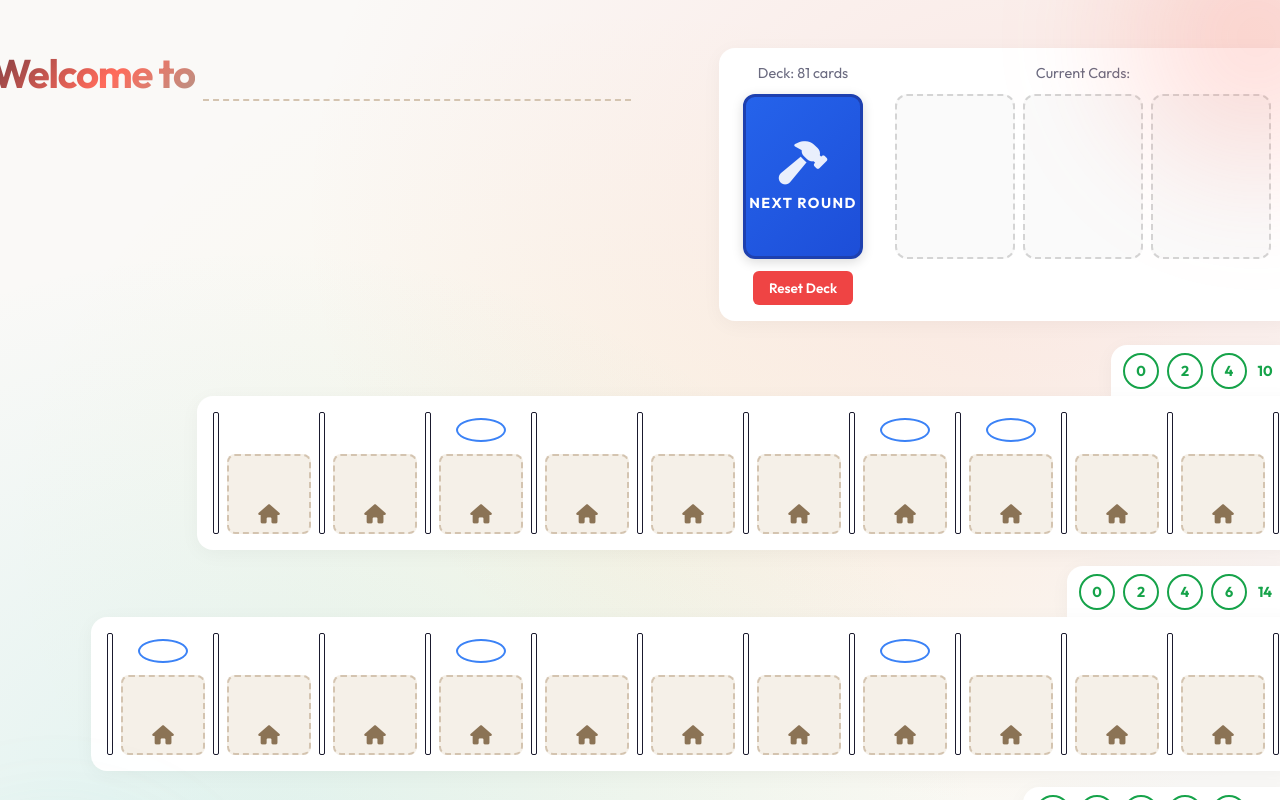
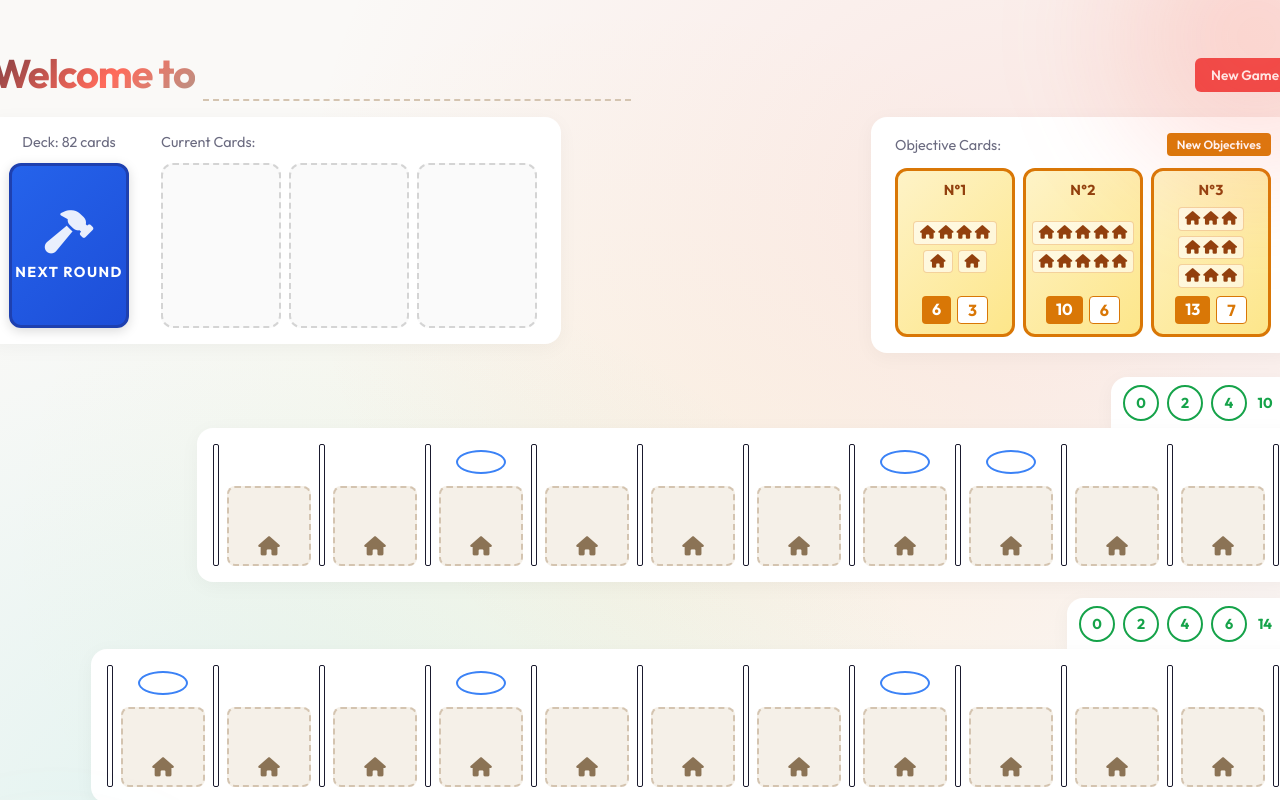
Before and after one commit to ckdoan1/welcome_to, a React (Vite) app: page / in a window 1280 px wide. Shown: the top 800 px of the page. Built offline with nearby package versions, Linux system fonts and the light colour scheme.

Commit message:
Add objective cards

```diff
--- a/src/App.css
+++ b/src/App.css
@@ -11,11 +11,14 @@
 }
 
 .welcome-container {
-  text-align: center;
+  display: flex;
+  flex-direction: column;
+  align-items: stretch;
   padding: 3rem;
   position: relative;
   z-index: 1;
   animation: fadeInUp 0.8s ease-out;
+  width: fit-content;
 }
 
 @keyframes fadeInUp {
@@ -60,13 +63,12 @@
   }
 }
 
-.top-bar {
+.header-row {
   display: flex;
   justify-content: space-between;
-  align-items: flex-start;
-  gap: 2rem;
-  margin-bottom: 1.5rem;
+  align-items: center;
   width: 100%;
+  margin-bottom: 1rem;
 }
 
 .title-section {
@@ -208,6 +210,7 @@
   display: flex;
   flex-direction: column;
   align-items: flex-end;
+  width: 100%;
   gap: 0;
   margin-bottom: 1rem;
 }
@@ -234,6 +237,15 @@
   border-radius: 16px 0 16px 16px;
 }
 
+.cards-row {
+  display: flex;
+  justify-content: space-between;
+  gap: 1.5rem;
+  margin-bottom: 1.5rem;
+  align-items: flex-start;
+  width: 100%;
+}
+
 .card-section {
   display: flex;
   gap: 2rem;
@@ -242,6 +254,62 @@
   border-radius: 16px;
   box-shadow: 0 4px 20px rgba(0, 0, 0, 0.04);
   align-items: flex-start;
+  width: fit-content;
+}
+
+.objectives-section {
+  background: white;
+  border-radius: 16px;
+  box-shadow: 0 4px 20px rgba(0, 0, 0, 0.04);
+  padding: 1rem 1.5rem;
+  display: flex;
+  flex-direction: column;
+}
+
+.objectives-header {
+  display: flex;
+  justify-content: space-between;
+  align-items: center;
+  margin-bottom: 0.75rem;
+}
+
+.objectives-label {
+  font-family: 'Outfit', sans-serif;
+  font-size: 0.9rem;
+  color: var(--text-secondary);
+  margin: 0;
+}
+
+.new-objectives-btn {
+  background: #d97706;
+  border: none;
+  color: white;
+  padding: 4px 10px;
+  border-radius: 4px;
+  font-family: 'Outfit', sans-serif;
+  font-size: 0.75rem;
+  font-weight: 600;
+  cursor: pointer;
+  transition: all 0.2s ease;
+}
+
+.new-objectives-btn:hover {
+  background: #b45309;
+}
+
+.objectives-display {
+  display: flex;
+  gap: 0.5rem;
+  flex: 1;
+  align-items: stretch;
+}
+
+.objective-placeholder {
+  width: 120px;
+  height: 165px;
+  border: 2px dashed #d4c4b0;
+  border-radius: 12px;
+  background: #f5f0e8;
 }
 
 .deck-area {
--- a/src/App.jsx
+++ b/src/App.jsx
@@ -2,8 +2,10 @@ import { useState } from 'react'
 import './App.css'
 import HouseLot from './components/HouseLot'
 import ConstructionCard from './components/ConstructionCard'
+import ObjectiveCard from './components/ObjectiveCard'
 import Parks from './components/Parks'
 import { createShuffledDeck } from './data/constructionCards'
+import { getRandomObjectives, getDeckInfo } from './data/objectiveCards'
 
 // Houses with pool option (0-indexed)
 const ROW1_POOLS = [2, 6, 7] // 3rd, 7th, 8th
@@ -92,6 +94,13 @@ function App() {
     setCurrentCards([])
   }
 
+  // Objective cards
+  const [objectives, setObjectives] = useState(() => getRandomObjectives())
+
+  const pickNewObjectives = () => {
+    setObjectives(getRandomObjectives())
+  }
+
   const updateRow1House = (index, field, value) => {
     setRow1(prev => prev.map((house, i) =>
       i === index ? { ...house, [field]: value } : house
@@ -116,7 +125,7 @@ function App() {
         <div className="glow-orb"></div>
         <div className="glow-orb secondary"></div>
 
-        <div className="top-bar">
+        <div className="header-row">
           <div className="title-section">
             <h1 className="welcome-title">
               <span className="wave"></span> Welcome to
@@ -129,7 +138,10 @@ function App() {
               placeholder=" "
             />
           </div>
+          <button className="reset-btn" onClick={resetDeck}>New Game</button>
+        </div>
 
+        <div className="cards-row">
           <div className="card-section">
             <div className="deck-area">
               <p className="deck-count">Deck: {deck.length} cards</p>
@@ -138,7 +150,6 @@ function App() {
               ) : (
                 <p className="deck-empty">End of Game</p>
               )}
-              <button className="reset-btn" onClick={resetDeck}>Reset Deck</button>
             </div>
 
             <div className="drawn-cards">
@@ -161,6 +172,20 @@ function App() {
                   </>
                 )}
               </div>
+            </div>
+          </div>
+
+          <div className="objectives-section">
+            <div className="objectives-header">
+              <p className="objectives-label">Objective Cards:</p>
+              <button className="new-objectives-btn" onClick={pickNewObjectives}>
+                New Objectives
+              </button>
+            </div>
+            <div className="objectives-display">
+              <ObjectiveCard card={objectives.n1} deckInfo={getDeckInfo('n1')} />
+              <ObjectiveCard card={objectives.n2} deckInfo={getDeckInfo('n2')} />
+              <ObjectiveCard card={objectives.n3} deckInfo={getDeckInfo('n3')} />
             </div>
           </div>
         </div>
--- a/src/components/ConstructionCard.css
+++ b/src/components/ConstructionCard.css
@@ -79,6 +79,9 @@
 .action-bis .card-action { color: #dc2626; }
 .action-bis { border-color: #dc2626; }
 
+.action-solo .card-action { color: #ca8a04; }
+.action-solo { border-color: #ca8a04; }
+
 .card-back {
   width: 100%;
   height: 100%;
--- /dev/null
+++ b/src/components/ObjectiveCard.css
@@ -0,0 +1,82 @@
+.objective-card {
+  width: 120px;
+  min-height: 165px;
+  background: linear-gradient(135deg, #fef3c7 0%, #fde68a 100%);
+  border: 3px solid #d97706;
+  border-radius: 12px;
+  padding: 10px;
+  display: flex;
+  flex-direction: column;
+  gap: 8px;
+}
+
+.objective-header {
+  display: flex;
+  justify-content: center;
+  align-items: center;
+}
+
+.objective-deck {
+  font-family: 'Outfit', sans-serif;
+  font-size: 0.9rem;
+  font-weight: 700;
+  color: #92400e;
+  text-transform: uppercase;
+  letter-spacing: 0.02em;
+}
+
+.objective-requirements {
+  display: flex;
+  flex-direction: row;
+  flex-wrap: wrap;
+  gap: 5px;
+  flex: 1;
+  align-items: center;
+  justify-content: center;
+  align-content: center;
+}
+
+.houses-group {
+  display: inline-flex;
+  gap: 3px;
+  background: rgba(255, 255, 255, 0.6);
+  padding: 4px 6px;
+  border-radius: 4px;
+  border: 1px solid rgba(217, 119, 6, 0.3);
+}
+
+.houses-group .house-icon {
+  font-size: 0.85rem;
+  color: #92400e;
+}
+
+.objective-footer {
+  display: flex;
+  justify-content: center;
+}
+
+.objective-points-row {
+  display: flex;
+  gap: 6px;
+}
+
+.objective-points {
+  font-family: 'Outfit', sans-serif;
+  font-size: 1rem;
+  font-weight: 700;
+  padding: 3px 10px;
+  border-radius: 4px;
+  min-width: 28px;
+  text-align: center;
+}
+
+.objective-points.project {
+  background: #d97706;
+  color: white;
+}
+
+.objective-points.approved {
+  background: white;
+  color: #d97706;
+  border: 1px solid #d97706;
+}
--- /dev/null
+++ b/src/components/ObjectiveCard.jsx
@@ -0,0 +1,35 @@
+import './ObjectiveCard.css'
+
+function ObjectiveCard({ card, deckInfo }) {
+  if (!card) return null
+
+  // Sort requirements from largest to smallest
+  const sortedRequirements = [...card.requirements].sort((a, b) => b - a)
+
+  return (
+    <div className="objective-card">
+      <div className="objective-header">
+        <span className="objective-deck">{deckInfo?.name}</span>
+      </div>
+
+      <div className="objective-requirements">
+        {sortedRequirements.map((size, index) => (
+          <div key={index} className="houses-group">
+            {Array(size).fill(null).map((_, i) => (
+              <i key={i} className="fa-solid fa-house house-icon"></i>
+            ))}
+          </div>
+        ))}
+      </div>
+
+      <div className="objective-footer">
+        <div className="objective-points-row">
+          <span className="objective-points project">{card.projectPoints}</span>
+          <span className="objective-points approved">{card.approvedPoints}</span>
+        </div>
+      </div>
+    </div>
+  )
+}
+
+export default ObjectiveCard
--- /dev/null
+++ b/src/data/objectiveCards.js
@@ -0,0 +1,193 @@
+// Objective Cards Data
+// Three decks of increasing difficulty
+
+const OBJECTIVE_DECKS = {
+  n1: {
+    name: 'N°1',
+    difficulty: 'Easiest',
+    pointRange: '6-8 points',
+    cards: [
+      {
+        id: 'n1-1',
+        requirements: [6, 1],
+        description: 'One estate of size 6 and one estate of size 1',
+        projectPoints: 7,
+        approvedPoints: 4,
+      },
+      {
+        id: 'n1-2',
+        requirements: [4, 1, 1],
+        description: 'One estate of size 4 and two estates of size 1',
+        projectPoints: 6,
+        approvedPoints: 3,
+      },
+      {
+        id: 'n1-3',
+        requirements: [3, 2, 1],
+        description: 'One estate of each size: 3, 2, and 1',
+        projectPoints: 8,
+        approvedPoints: 4,
+      },
+      {
+        id: 'n1-4',
+        requirements: [3, 3],
+        description: 'Two estates of size 3',
+        projectPoints: 8,
+        approvedPoints: 4,
+      },
+      {
+        id: 'n1-5',
+        requirements: [2, 2, 2],
+        description: 'Three estates of size 2',
+        projectPoints: 8,
+        approvedPoints: 4,
+      },
+      {
+        id: 'n1-6',
+        requirements: [5, 2],
+        description: 'One estate of size 5 and one estate of size 2',
+        projectPoints: 6,
+        approvedPoints: 3,
+      },
+    ],
+  },
+  n2: {
+    name: 'N°2',
+    difficulty: 'Medium',
+    pointRange: '9-12 points',
+    cards: [
+      {
+        id: 'n2-1',
+        requirements: [4, 4],
+        description: 'Two estates of size 4',
+        projectPoints: 12,
+        approvedPoints: 7,
+      },
+      {
+        id: 'n2-2',
+        requirements: [3, 3, 3],
+        description: 'Three estates of size 3',
+        projectPoints: 12,
+        approvedPoints: 7,
+      },
+      {
+        id: 'n2-3',
+        requirements: [5, 5],
+        description: 'Two estates of size 5',
+        projectPoints: 10,
+        approvedPoints: 6,
+      },
+      {
+        id: 'n2-4',
+        requirements: [6, 3],
+        description: 'One estate of size 6 and one estate of size 3',
+        projectPoints: 10,
+        approvedPoints: 6,
+      },
+      {
+        id: 'n2-5',
+        requirements: [5, 2, 2],
+        description: 'One estate of size 5 and two estates of size 2',
+        projectPoints: 11,
+        approvedPoints: 6,
+      },
+      {
+        id: 'n2-6',
+        requirements: [4, 1, 1, 1],
+        description: 'One estate of size 4 and three estates of size 1',
+        projectPoints: 9,
+        approvedPoints: 5,
+      },
+    ],
+  },
+  n3: {
+    name: 'N°3',
+    difficulty: 'Hardest',
+    pointRange: '11-15 points',
+    cards: [
+      {
+        id: 'n3-1',
+        requirements: [1, 1, 1, 1, 1, 1],
+        description: 'Six separate estates of size 1',
+        projectPoints: 11,
+        approvedPoints: 6,
+      },
+      {
+        id: 'n3-2',
+        requirements: [2, 2, 2, 2],
+        description: 'Four separate estates of size 2',
+        projectPoints: 12,
+        approvedPoints: 7,
+      },
+      {
+        id: 'n3-3',
+        requirements: [3, 3, 3],
+        description: 'Three separate estates of size 3',
+        projectPoints: 13,
+        approvedPoints: 7,
+      },
+      {
+        id: 'n3-4',
+        requirements: [4, 4, 1, 1],
+        description: 'Two estates of size 4 and two estates of size 1',
+        projectPoints: 11,
+        approvedPoints: 6,
+      },
+      {
+        id: 'n3-5',
+        requirements: [5, 2, 1],
+        description: 'One estate of size 5, one of size 2, and one of size 1',
+        projectPoints: 12,
+        approvedPoints: 7,
+      },
+      {
+        id: 'n3-6',
+        requirements: [6, 6],
+        description: 'Two estates of size 6',
+        projectPoints: 15,
+        approvedPoints: 8,
+      },
+    ],
+  },
+}
+
+// Get a random card from a specific deck
+function getRandomCardFromDeck(deckId) {
+  const deck = OBJECTIVE_DECKS[deckId]
+  if (!deck) return null
+  const randomIndex = Math.floor(Math.random() * deck.cards.length)
+  return deck.cards[randomIndex]
+}
+
+// Get one random card from each deck
+function getRandomObjectives() {
+  return {
+    n1: getRandomCardFromDeck('n1'),
+    n2: getRandomCardFromDeck('n2'),
+    n3: getRandomCardFromDeck('n3'),
+  }
+}
+
+// Get all cards from a deck
+function getDeckCards(deckId) {
+  return OBJECTIVE_DECKS[deckId]?.cards || []
+}
+
+// Get deck info
+function getDeckInfo(deckId) {
+  const deck = OBJECTIVE_DECKS[deckId]
+  if (!deck) return null
+  return {
+    name: deck.name,
+    difficulty: deck.difficulty,
+    pointRange: deck.pointRange,
+  }
+}
+
+export {
+  OBJECTIVE_DECKS,
+  getRandomCardFromDeck,
+  getRandomObjectives,
+  getDeckCards,
+  getDeckInfo,
+}
```
Also changed, not shown: src/data/constructionCards.js (+14 -0 lines).
